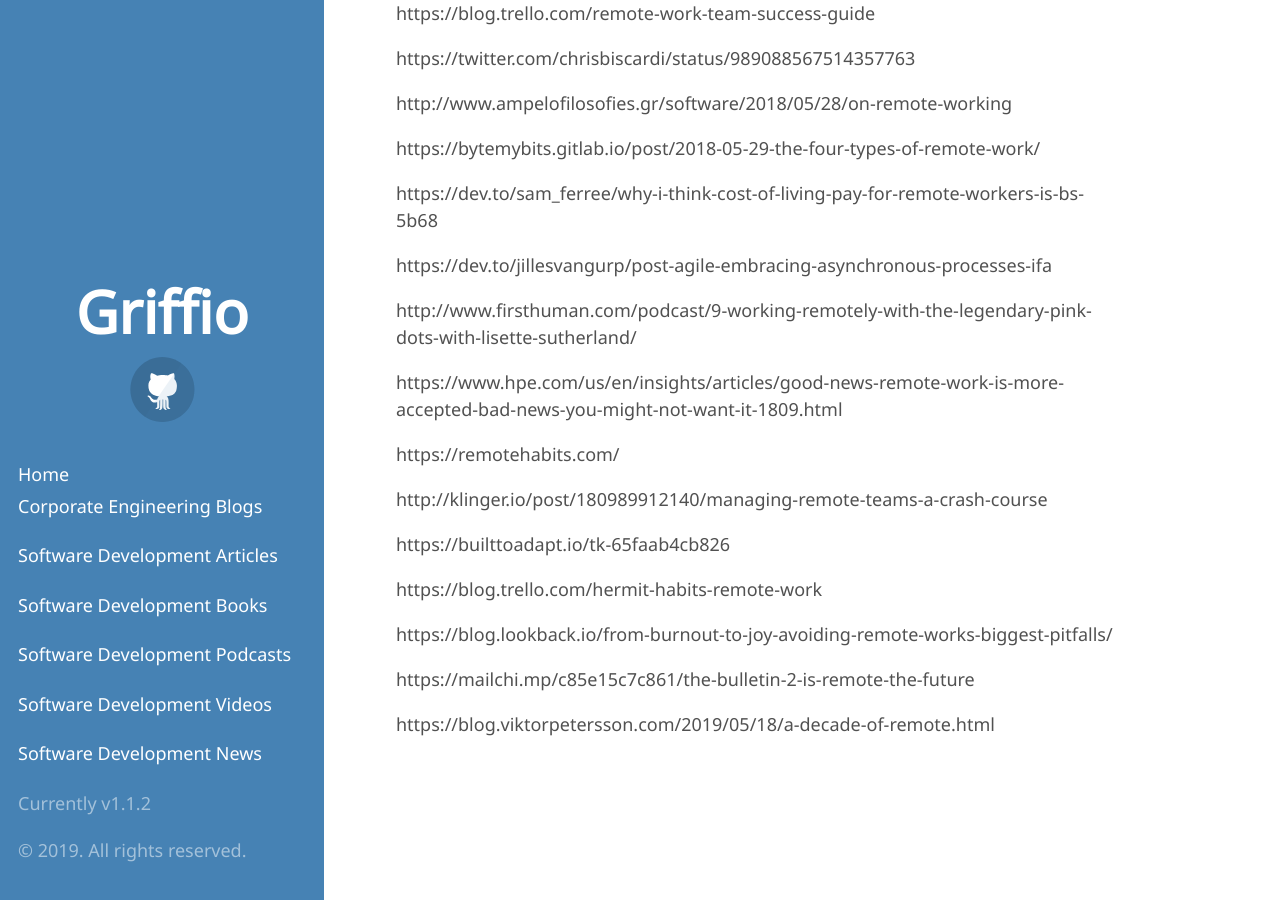
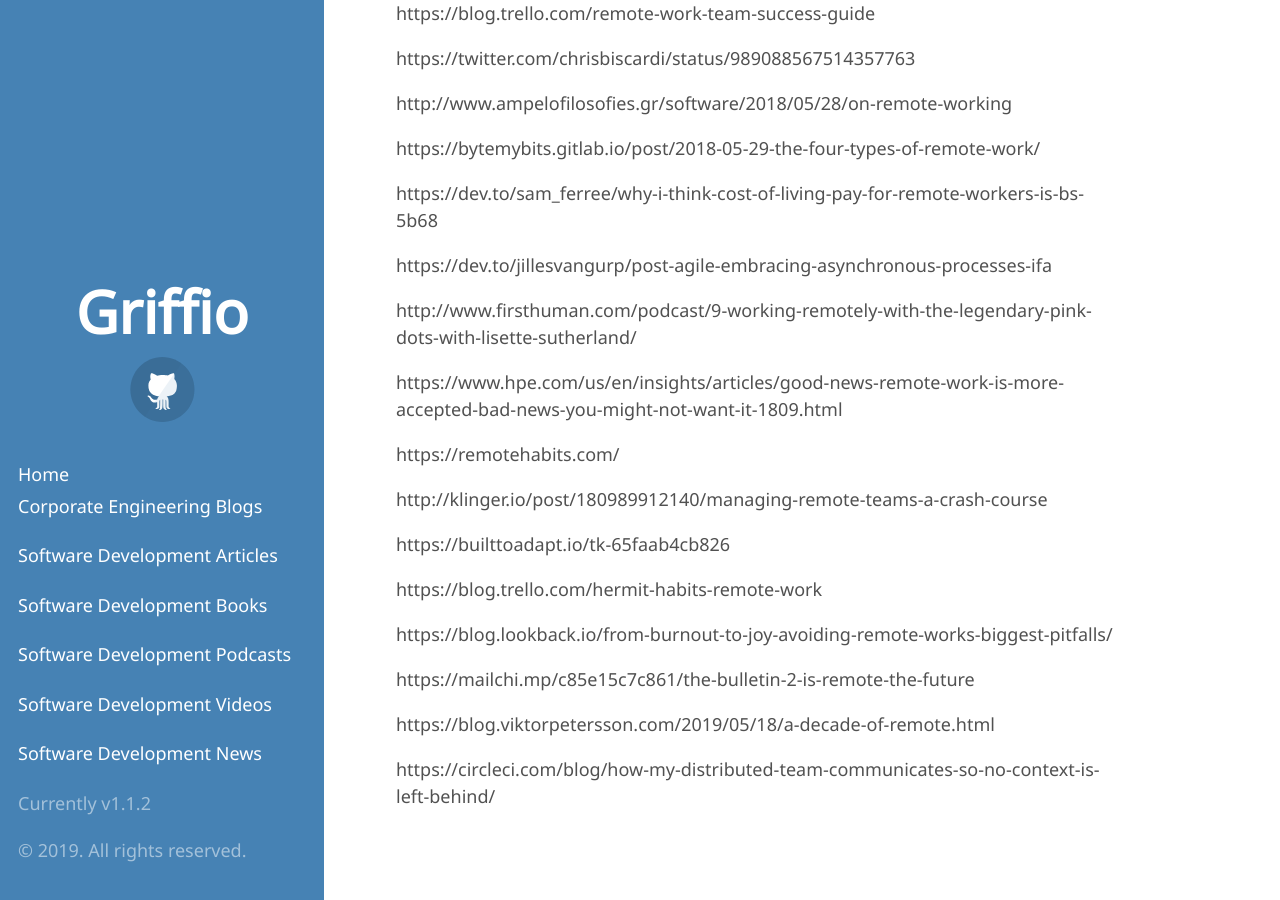
Before and after one commit to griffio/griffio.github.io, a Jekyll site: the page built from distributed_and_remote.md, in a window 1280 px wide and 900 px high, scrolled down 7740 px. Built offline with Jekyll 4.4.1, drawn with Linux system fonts in a browser that asks for light colours; some web fonts are replaced; our own code applies the rules of GitHub Pages for plain Markdown files; some of the changed lines change nothing that is shown.

Commit message:
Update distributed_and_remote.md

```diff
--- a/distributed_and_remote.md
+++ b/distributed_and_remote.md
@@ -315,3 +315,5 @@
 https://mailchi.mp/c85e15c7c861/the-bulletin-2-is-remote-the-future
 
 https://blog.viktorpetersson.com/2019/05/18/a-decade-of-remote.html
+
+https://circleci.com/blog/how-my-distributed-team-communicates-so-no-context-is-left-behind/
```
